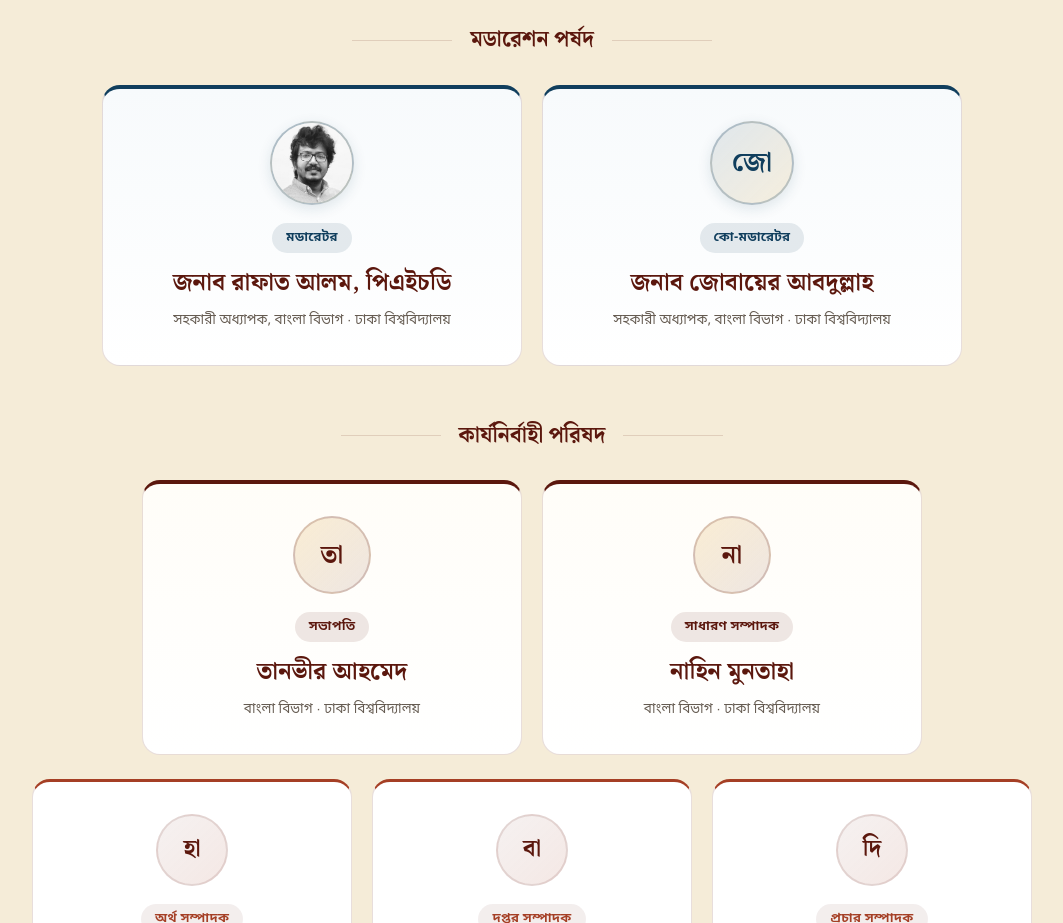
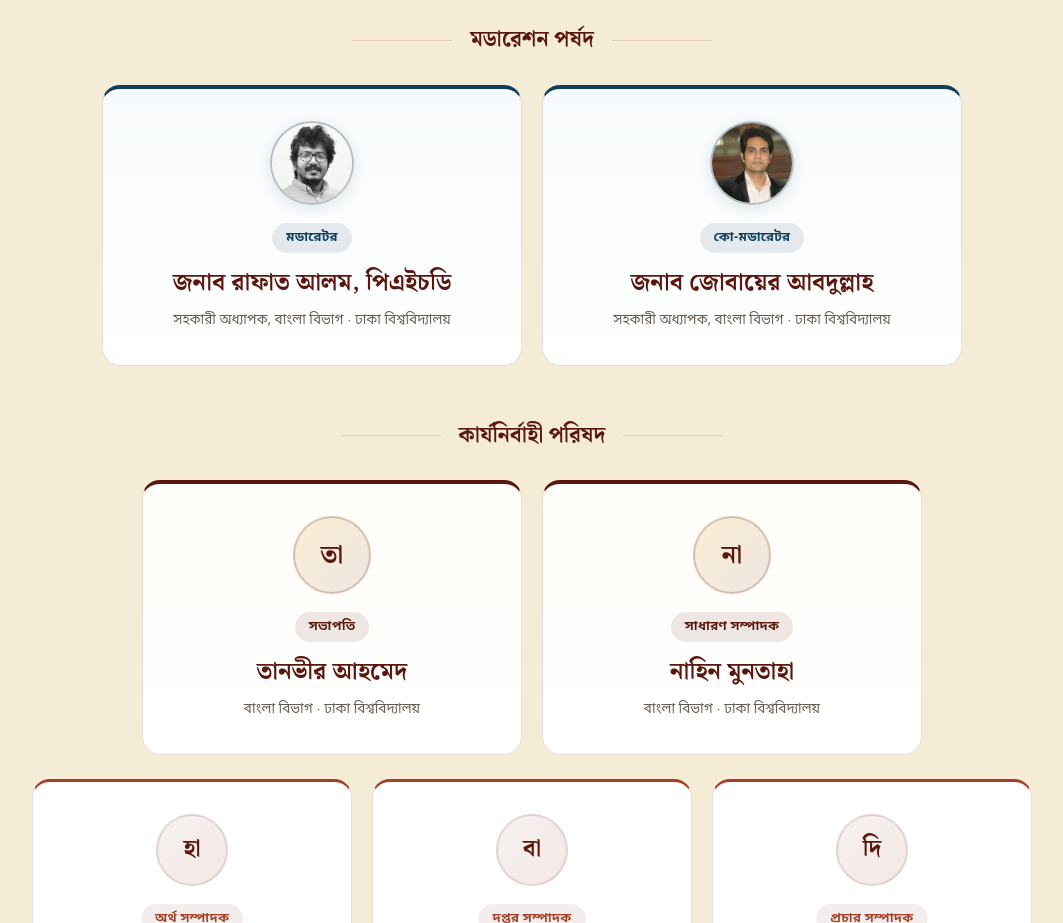
Before and after one commit to izobayer/bangla-gobeshona-sangsad, a plain HTML site: page index.html in a window 1280 px wide. Shown: the part 1680-2603 px from the top of the page, without its empty margins (108-1171 px from the left). Drawn offline with Linux system fonts and the light colour scheme.

Commit message:
কো-মডারেটর জনাব জোবায়ের আবদুল্লাহর ছবি যুক্ত করা হয়েছে

```diff
--- a/index.html
+++ b/index.html
@@ -114,7 +114,9 @@
             </article>
 
             <article class="committee-card committee-card-faculty reveal">
-              <div class="committee-avatar faculty-avatar" aria-hidden="true"><span>জো</span></div>
+              <div class="committee-avatar faculty-avatar has-photo">
+                <img src="assets/jobayer-abdullah.png" alt="জনাব জোবায়ের আবদুল্লাহ" loading="lazy">
+              </div>
               <div class="committee-info">
                 <span class="committee-role faculty-role">কো-মডারেটর</span>
                 <h4 class="committee-name">জনাব জোবায়ের আবদুল্লাহ</h4>
```
Also changed, not shown: assets/jobayer-abdullah.png (added).
